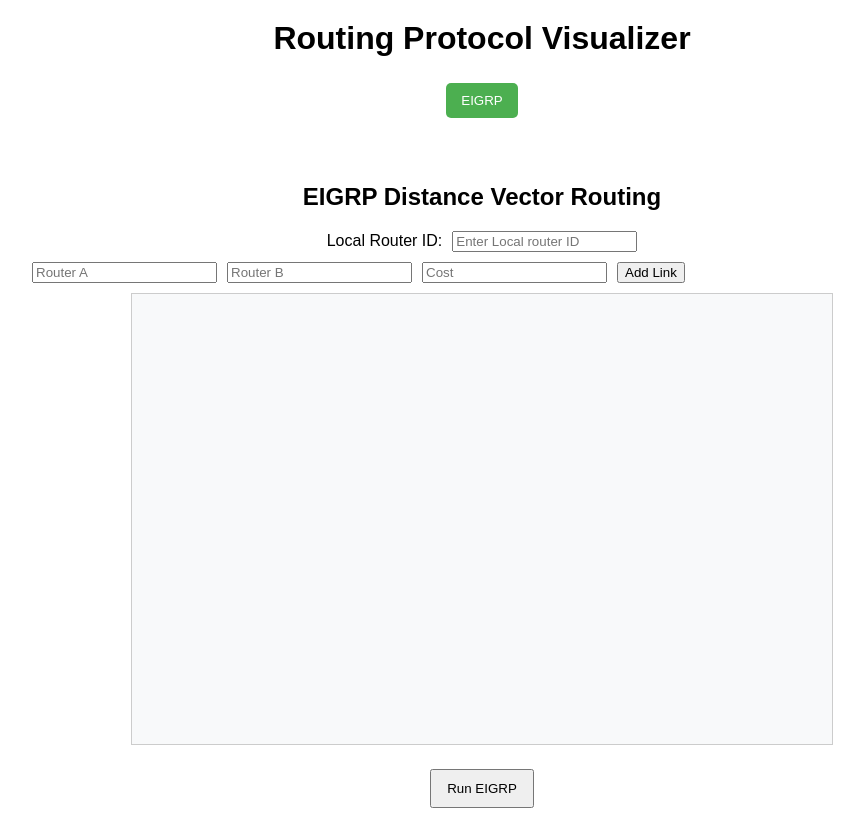
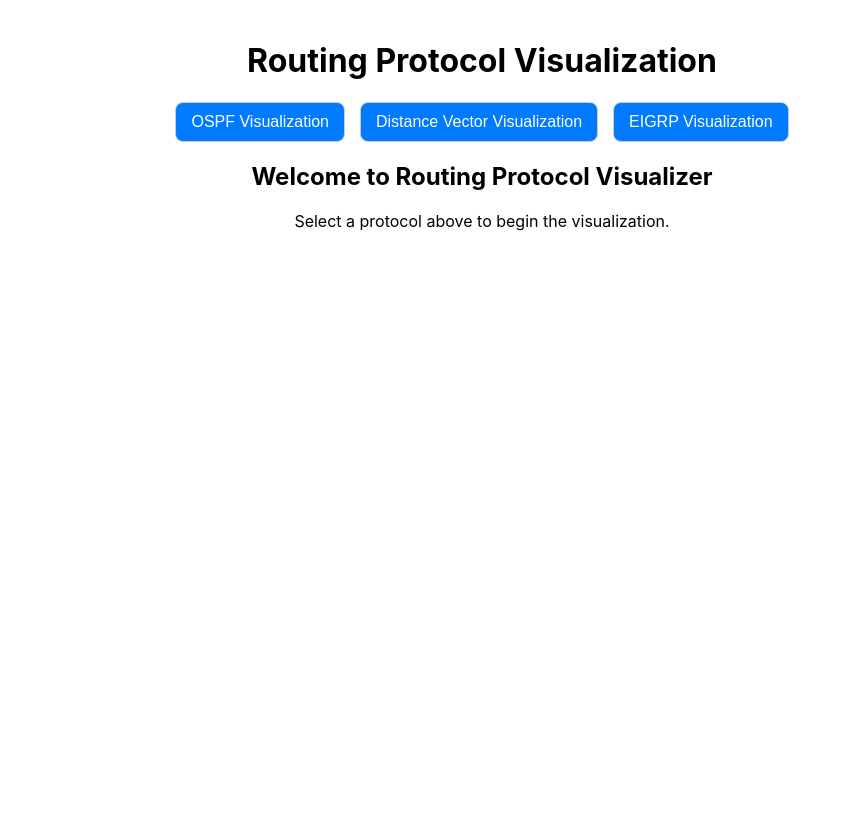
Before and after one commit to ShriyaRajeesh/RoutingProtocolAnimations, a React (Create React App) app: page / in a window 1280 px wide. Shown: the whole page, without its empty margins (158-1022 px from the left). After the commit the page ends 800 px from the top, so only its background shows below. Built offline with nearby package versions, Linux system fonts and the light colour scheme.

Commit message:
integration completed

```diff
--- a/src/App.js
+++ b/src/App.js
@@ -1,43 +1,68 @@
-import React, { useState } from "react";
+import React from "react";
+import { BrowserRouter as Router, Routes, Route, Link } from "react-router-dom";
+import OSPFAnimation from "./components/OSPFAnimation";
+import DistanceVectorAnimation from "./components/DistanceVectorAnimation";
 import EIGRPAnimation from "./components/EIGRPAnimation";
-// import OSPFAnimation from "./components/OSPFAnimation";
-// import RIPAnimation from "./components/RIPAnimation";
 
-export default function App() {
-  const [selectedProtocol, setSelectedProtocol] = useState("EIGRP");
+function App() {
+  return (
+    <Router>
+      <div style={{ textAlign: "center", padding: "20px" }}>
+        <h1>Routing Protocol Visualization</h1>
 
-  const renderProtocol = () => {
-    switch (selectedProtocol) {
-      case "EIGRP":
-        return <EIGRPAnimation />;
 
-      default:
-        return <EIGRPAnimation />;
-    }
-  };
-
-  return (
-    <div style={{ textAlign: "center", fontFamily: "Arial, sans-serif" }}>
-      <h1 style={{ marginTop: 20 }}>Routing Protocol Visualizer</h1>
-
-      <div style={{ margin: "20px 0" }}>
-        <button
-          onClick={() => setSelectedProtocol("EIGRP")}
+        <nav
           style={{
-            margin: 5,
-            padding: "10px 15px",
-            backgroundColor: "#4CAF50",
-            color: "white",
-            border: "none",
-            borderRadius: 5,
-            cursor: "pointer",
+            marginBottom: "20px",
+            display: "flex",
+            justifyContent: "center",
+            gap: "15px",
           }}
         >
-          EIGRP
-        </button>
+          <Link to="/ospf">
+            <button style={buttonStyle}>OSPF Visualization</button>
+          </Link>
+
+          <Link to="/distance-vector">
+            <button style={buttonStyle}>Distance Vector Visualization</button>
+          </Link>
+
+          <Link to="/eigrp">
+            <button style={buttonStyle}>EIGRP Visualization</button>
+          </Link>
+        </nav>
+
+        {/* Route Definitions */}
+        <Routes>
+          <Route path="/" element={<HomePage />} />
+          <Route path="/ospf" element={<OSPFAnimation />} />
+          <Route path="/distance-vector" element={<DistanceVectorAnimation />} />
+          <Route path="/eigrp" element={<EIGRPAnimation />} />
+        </Routes>
       </div>
+    </Router>
+  );
+}
 
-      <div style={{ padding: 20 }}>{renderProtocol()}</div>
+// Home Page Component
+function HomePage() {
+  return (
+    <div>
+      <h2>Welcome to Routing Protocol Visualizer</h2>
+      <p>Select a protocol above to begin the visualization.</p>
     </div>
   );
 }
+
+// Simple Button Style
+const buttonStyle = {
+  padding: "10px 15px",
+  fontSize: "16px",
+  cursor: "pointer",
+  borderRadius: "8px",
+  border: "1px solid #ccc",
+  backgroundColor: "#007bff",
+  color: "white",
+};
+
+export default App;
```
